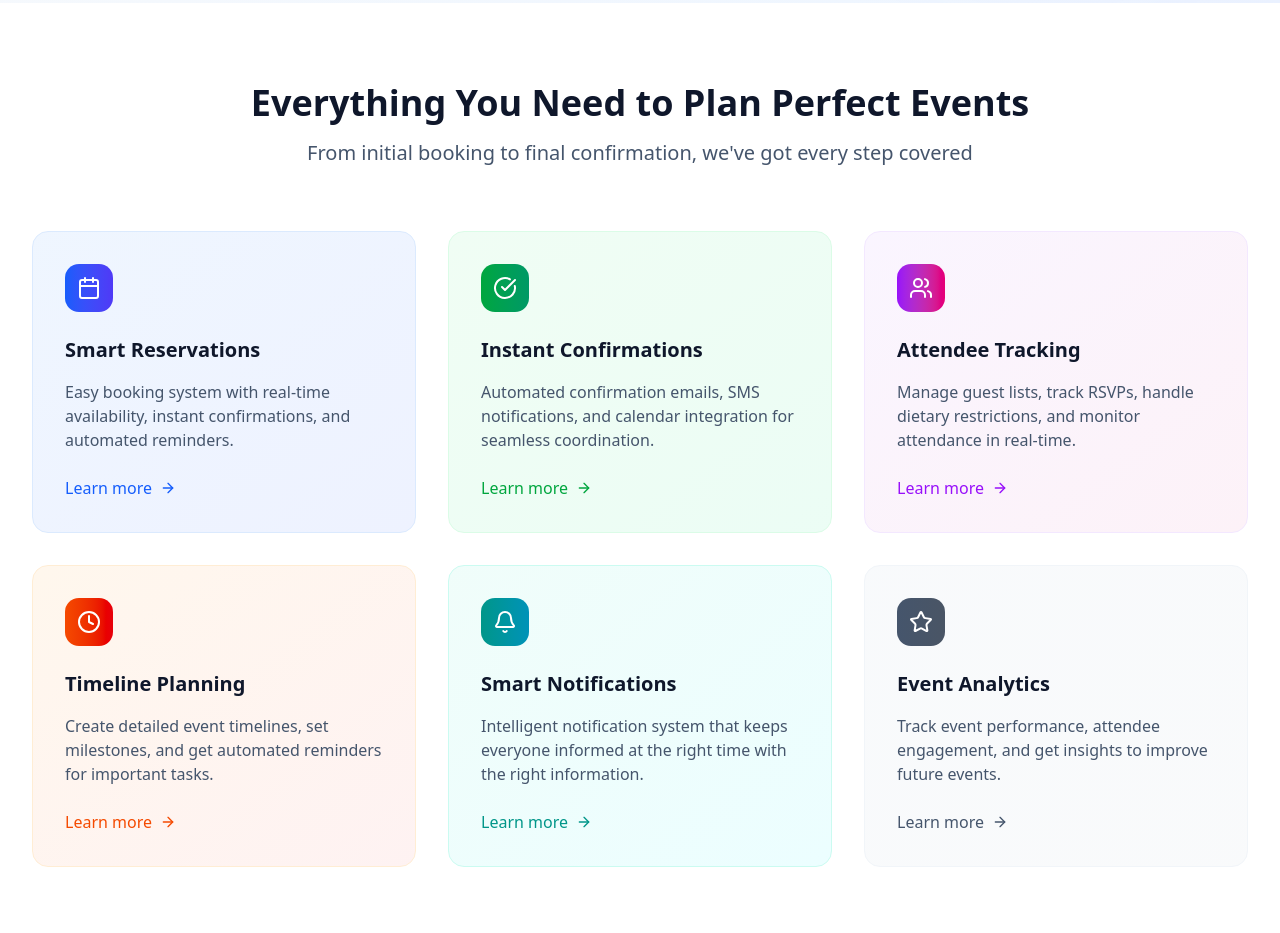
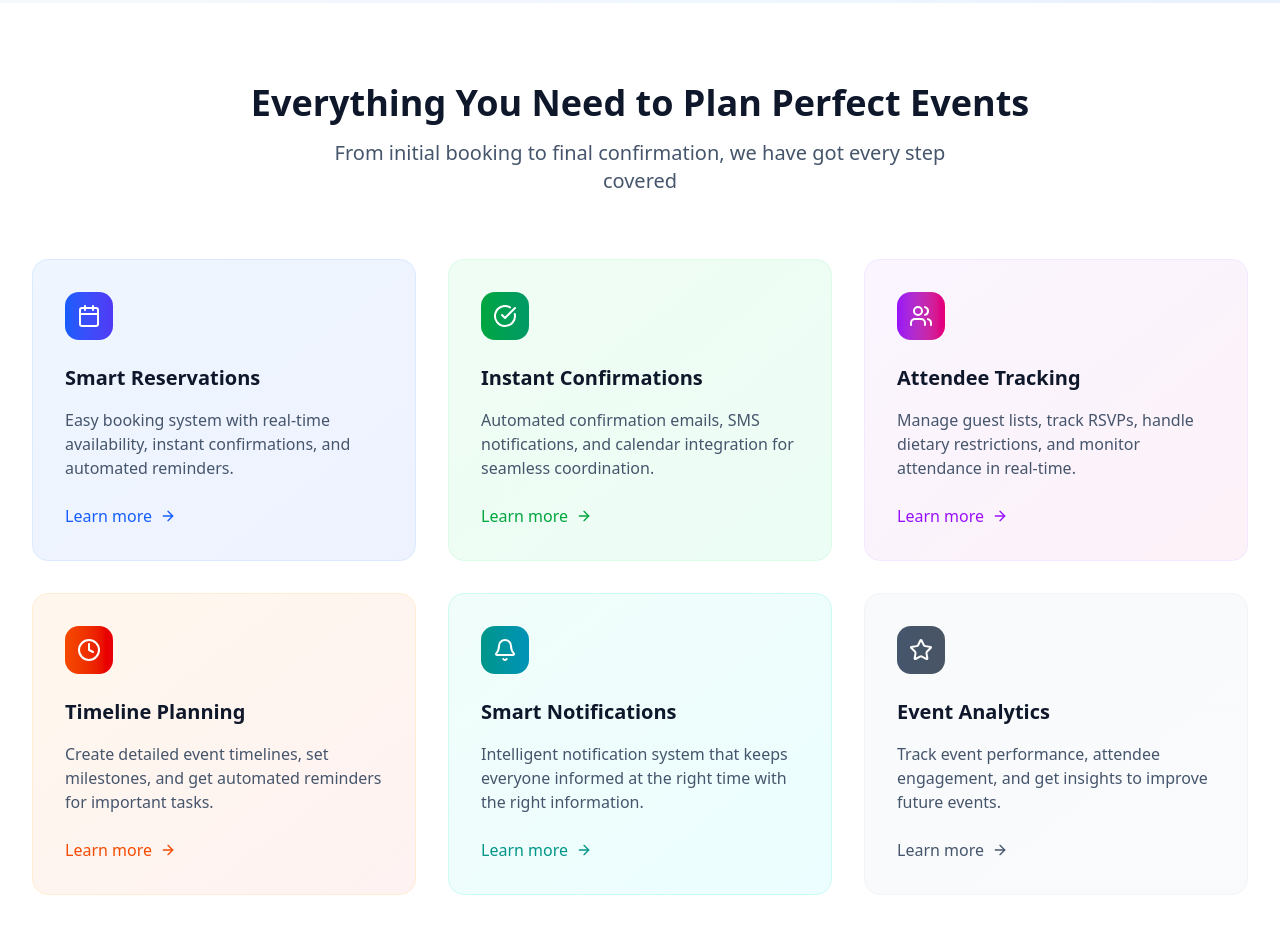
Before and after one commit to eden-hason/event-planner, a Next.js app: page / in a window 1280 px wide. Shown: the part 820-1753 px from the top of the page. Built offline with nearby package versions, Linux system fonts and the light colour scheme.

Commit message:
fix homepage

```diff
--- a/app/page.tsx
+++ b/app/page.tsx
@@ -6,7 +6,6 @@ import {
   Star,
   ArrowRight,
   Plus,
-  Search,
   Bell,
 } from 'lucide-react';
 
@@ -137,7 +136,7 @@ export default function Home() {
               Everything You Need to Plan Perfect Events
             </h2>
             <p className="text-xl text-slate-600 dark:text-slate-300 max-w-2xl mx-auto">
-              From initial booking to final confirmation, we've got every step
+              From initial booking to final confirmation, we have got every step
               covered
             </p>
           </div>
```
